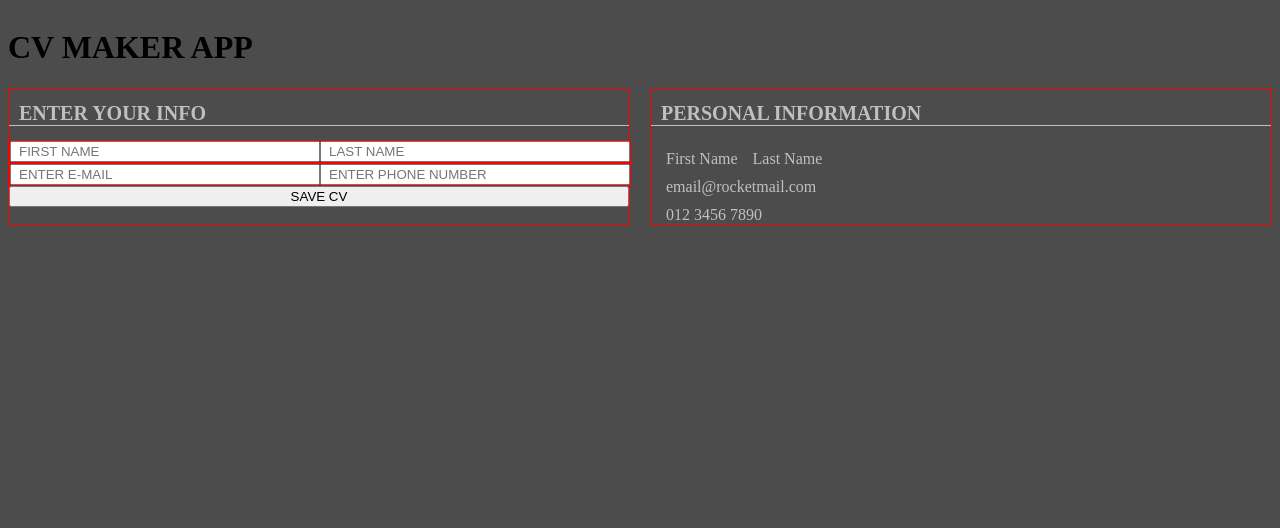
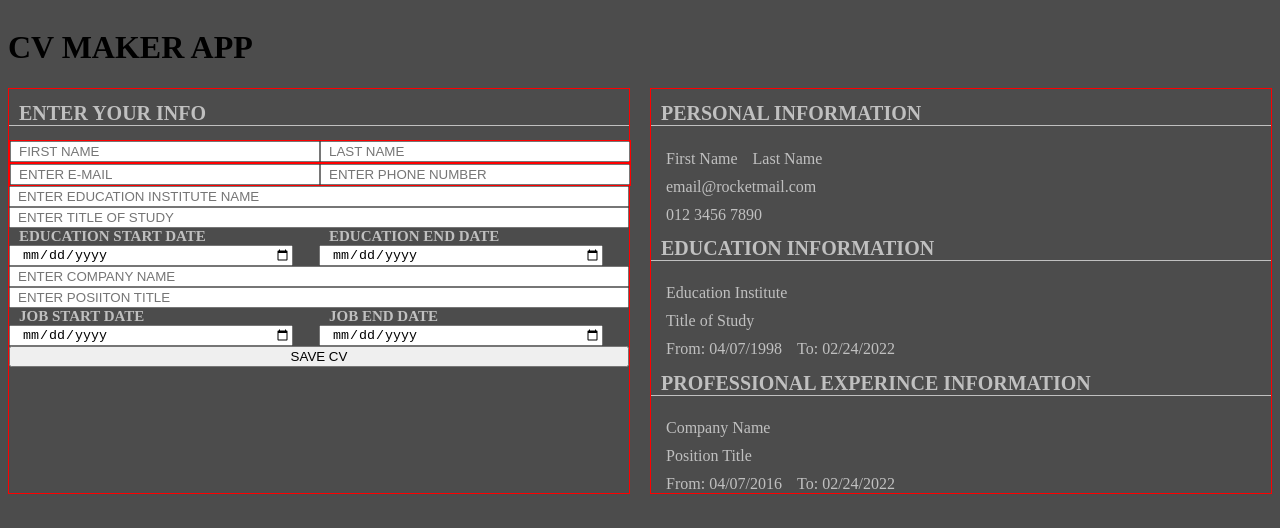
Before and after one commit to Maii0407/cv-project-react, a React (Create React App) app: page / in a window 1280 px wide. Shown: the top 528 px of the page. Built offline with nearby package versions, Linux system fonts and the light colour scheme.

Commit message:
done making the app. whats left is just styling it

```diff
--- a/src/App.css
+++ b/src/App.css
@@ -18,6 +18,21 @@ form {
   margin-right: 10px;
 }
 
+label {
+  color: silver;
+  font-weight: bold;
+  font-size: 15px;
+  text-indent: 10px;
+}
+
+input {
+  text-indent: 5px;
+}
+
+button:hover {
+  cursor: pointer;
+}
+
 form .header-container h1 {
   color: silver;
   font-size: 20px;
@@ -32,13 +47,24 @@ form .header-container h1 {
   flex-direction: row;
 }
 
+.dateContainer {
+  width: 100%;
+  display: flex;
+  flex-direction: row;
+}
+
+.startContainer, .endContainer {
+  width: 100%;
+  display: flex;
+  flex-direction: column;
+}
+
+.startContainer input, .endContainer input {
+  width: 90%;
+}
+
 #firstName, #lastName, #emailInput, #phoneNo {
   width: 50%;
-  text-indent: 5px;
-}
-
-button:hover {
-  cursor: pointer;
 }
 
 /*
--- a/src/App.js
+++ b/src/App.js
@@ -15,10 +15,30 @@ class App extends Component {
       email: { text: '', id: uniqid() },
       phoneNum: { text: '', id: uniqid() },
 
+      schoolName: { text:'', id: uniqid() },
+      studyTitle: { text:'', id: uniqid() },
+      eduStartDate: { text:'', id: uniqid() },
+      eduEndDate: { text:'', id: uniqid() },
+
+      companyName: { text:'', id: uniqid() },
+      positionTitle: { text:'', id: uniqid() },
+      workStartDate: { text:'', id: uniqid() },
+      workEndDate: { text:'', id: uniqid() },
+
       firstNameArray: [{ text: 'First Name', id: uniqid() }],
       lastNameArray: [{ text: 'Last Name', id: uniqid() }],
       emailArray: [{ text: 'email@rocketmail.com', id: uniqid() }],
       phoneNumArray: [{ text: '012 3456 7890', id: uniqid() }],
+
+      schoolNameArray: [{ text: 'Education Institute', id: uniqid() }],
+      studyTitleArray: [{ text: 'Title of Study', id: uniqid() }],
+      eduStartDateArray: [{ text: '04/07/1998', id: uniqid() }],
+      eduEndDateArray: [{ text: '02/24/2022', id: uniqid() }],
+
+      companyNameArray: [{ text: 'Company Name', id: uniqid() }],
+      posiitonTitleArray: [{ text: 'Position Title', id: uniqid() }],
+      workStartDateArray: [{ text: '04/07/2016', id: uniqid() }],
+      workEndDateArray: [{ text: '02/24/2022', id: uniqid() }],
     };
   }
 
@@ -27,22 +47,61 @@ class App extends Component {
       firstName: { text: e.target.value, id: this.state.firstName.id },
     });
   };
-
   changeLastName = (e) => {
     this.setState({
-      lastName: { text: e.target.value, id: this.state.firstName.id },
+      lastName: { text: e.target.value, id: this.state.lastName.id },
+    });
+  };
+  changeEmail = (e) => {
+    this.setState({
+      email: { text: e.target.value, id: this.state.email.id },
+    });
+  };
+  changePhoneNum = (e) => {
+    this.setState({
+      phoneNum: { text: e.target.value, id: this.state.phoneNum.id },
     });
   };
 
-  changeEmail = (e) => {
+  changeSchoolName = (e) => {
     this.setState({
-      email: { text: e.target.value, id: this.state.firstName.id },
+      schoolName: { text: e.target.value, id: this.state.schoolName.id },
+    });
+  };
+  changeStudyTitle = (e) => {
+    this.setState({
+      studyTitle: { text: e.target.value, id: this.state.studyTitle.id },
+    });
+  };
+  changeEduStartDate = (e) => {
+    this.setState({
+      eduStartDate: { text: e.target.value, id: this.state.eduStartDate.id },
+    });
+  };
+  changeEduEndDate = (e) => {
+    this.setState({
+      eduEndDate: { text: e.target.value, id: this.state.eduEndDate.id },
     });
   };
 
-  changePhoneNum = (e) => {
+  changeCompanyName = (e) => {
     this.setState({
-      phoneNum: { text: e.target.value, id: this.state.firstName.id },
+      companyName: { text: e.target.value, id: this.state.companyName.id },
+    });
+  };
+  changePositionTitle = (e) => {
+    this.setState({
+      positionTitle: { text: e.target.value, id: this.state.positionTitle.id },
+    });
+  };
+  changeWorkStartDate = (e) => {
+    this.setState({
+      workStartDate: { text: e.target.value, id: this.state.workStartDate.id },
+    });
+  };
+  changeWorkEndDate = (e) => {
+    this.setState({
+      workEndDate: { text: e.target.value, id: this.state.workEndDate.id },
     });
   };
 
@@ -53,17 +112,37 @@ class App extends Component {
       lastNameArray: [ this.state.lastName, ...this.state.lastNameArray ],
       emailArray: [ this.state.email, ...this.state.emailArray ],
       phoneNumArray: [ this.state.phoneNum, ...this.state.phoneNumArray ],
+      schoolNameArray: [ this.state.schoolName, ...this.state.schoolNameArray ],
+      studyTitleArray: [ this.state.studyTitle, ...this.state.studyTitleArray ],
+      eduStartDateArray: [ this.state.eduStartDate, ...this.state.eduStartDateArray ],
+      eduEndDateArray: [ this.state.eduEndDate, ...this.state.eduEndDateArray ],
+      companyNameArray: [ this.state.companyName, ...this.state.companyNameArray ],
+      posiitonTitleArray: [ this.state.positionTitle, ...this.state.posiitonTitleArray ],
+      workStartDateArray: [ this.state.workStartDate, ...this.state.workStartDateArray ],
+      workEndDateArray: [ this.state.workEndDate, ...this.state.workEndDateArray ],
 
       firstName: { text: '', id: uniqid() },
       lastName: { text: '', id: uniqid() },
       email: { text: '', id: uniqid() },
       phoneNum: { text: '', id: uniqid() },
+      schoolName: { text:'', id: uniqid() },
+      studyTitle: { text:'', id: uniqid() },
+      eduStartDate: { text:'', id: uniqid() },
+      eduEndDate: { text:'', id: uniqid() },
+      companyName: { text:'', id: uniqid() },
+      positionTitle: { text:'', id: uniqid() },
+      workStartDate: { text:'', id: uniqid() },
+      workEndDate: { text:'', id: uniqid() },
     });
   };
 
   render() {
     const { firstName, lastName, email, phoneNum,
-            firstNameArray, lastNameArray, emailArray, phoneNumArray } = this.state;
+            firstNameArray, lastNameArray, emailArray, phoneNumArray,
+            schoolName, studyTitle, eduStartDate, eduEndDate,
+            schoolNameArray, studyTitleArray, eduStartDateArray, eduEndDateArray,
+            companyName, positionTitle, workStartDate, workEndDate,
+            companyNameArray, posiitonTitleArray, workStartDateArray, workEndDateArray } = this.state;
 
     return (
       <div className='main-container' >
@@ -79,9 +158,38 @@ class App extends Component {
               <input onChange={ this.changeEmail } value={ email.text } type='email' id='emailInput' placeholder='ENTER E-MAIL' required/>
               <input onChange={ this.changePhoneNum } value={ phoneNum.text } type='tel' id='phoneNo' minLength='8'  maxLength='16' placeholder='ENTER PHONE NUMBER' required/>
             </div>
+            <input onChange={ this.changeSchoolName } value={ schoolName.text } type='text' id='schoolName' placeholder='ENTER EDUCATION INSTITUTE NAME' required/>
+            <input onChange={ this.changeStudyTitle } value={ studyTitle.text } type='text' id='studyTitle' placeholder='ENTER TITLE OF STUDY' required />
+
+            <div className='dateContainer'>
+              <div className='startContainer'>
+                <label for='eduStartDate'>EDUCATION START DATE</label>
+                <input onChange={ this.changeEduStartDate } value={ eduStartDate.text } type='date' id='eduStartDate' name='eduStartDate' required />
+              </div>
+              <div className='endContainer'>
+                <label for='eduEndDate'>EDUCATION END DATE</label>
+                <input onChange={ this.changeEduEndDate } value={ eduEndDate.text } type='date' id='eduEndDate' name='eduEndDate' required />
+              </div>
+            </div>
+
+            <input onChange={ this.changeCompanyName } value={ companyName.text } type='text' id='companyName' placeholder='ENTER COMPANY NAME' required />
+            <input onChange={ this.changePositionTitle } value={ positionTitle.text } type='text' id='positionTitle' placeholder='ENTER POSIITON TITLE' required />
+            <div className='dateContainer'>
+              <div className='startContainer'>
+                <label for='workStartDate'>JOB START DATE</label>
+                <input onChange={ this.changeWorkStartDate } value={ workStartDate.text } type='date' id='workStartDate' name='workStartDate' required />
+              </div>
+              <div className='endContainer'>
+                <label for='workEndDate'>JOB END DATE</label>
+                <input onChange={ this.changeWorkEndDate } value={ workEndDate.text } type='date' id='workEndDate' name='workEndDate' required />
+              </div>
+            </div>
             <button type='submit'>SAVE CV</button>
           </form>
-          <ExampleCV  fnArray={ firstNameArray } lnArray={ lastNameArray } eArray={ emailArray } pnArray={ phoneNumArray }/>
+          <ExampleCV  fnArray={ firstNameArray } lnArray={ lastNameArray } eArray={ emailArray } pnArray={ phoneNumArray }
+           snArray={ schoolNameArray } stArray={ studyTitleArray } esdArray={ eduStartDateArray } eedArray={ eduEndDateArray }
+           cnArray={ companyNameArray } ptArray={ posiitonTitleArray } wsdArray={ workStartDateArray } wedArray={ workEndDateArray }
+          />
         </div>
       </div>
     );
--- a/src/components/ExampleCV.js
+++ b/src/components/ExampleCV.js
@@ -15,6 +15,20 @@ class ExampleCV extends Component {
                 </div>
                 <p key={ this.props.eArray[0].id }>{ this.props.eArray[0].text }</p>
                 <p key={ this.props.pnArray[0].id }>{ this.props.pnArray[0].text }</p>
+                <Header text='EDUCATION INFORMATION'/>
+                <p key={ this.props.snArray[0].id }>{ this.props.snArray[0].text }</p>
+                <p key={ this.props.stArray[0].id }>{ this.props.stArray[0].text }</p>
+                <div className="dates">
+                    <p key={ this.props.esdArray[0].id }>From: { this.props.esdArray[0].text }</p>
+                    <p key={ this.props.eedArray[0].id }>To: { this.props.eedArray[0].text }</p>
+                </div>
+                <Header text='PROFESSIONAL EXPERINCE INFORMATION'/>
+                <p key={ this.props.cnArray[0].id }>{ this.props.cnArray[0].text }</p>
+                <p key={ this.props.ptArray[0].id }>{ this.props.ptArray[0].text }</p>
+                <div className="dates">
+                    <p key={ this.props.wsdArray[0].id }>From: { this.props.wsdArray[0].text }</p>
+                    <p key={ this.props.wedArray[0].id }>To: { this.props.wedArray[0].text }</p>
+                </div>
             </div>
         )
     }
--- a/src/components/styles/ExampleCV.css
+++ b/src/components/styles/ExampleCV.css
@@ -19,7 +19,7 @@ p {
     text-indent: 10px;
 }
 
-.userName {
+.userName, .dates {
     display: flex;
     flex-direction: row;
 }
```
